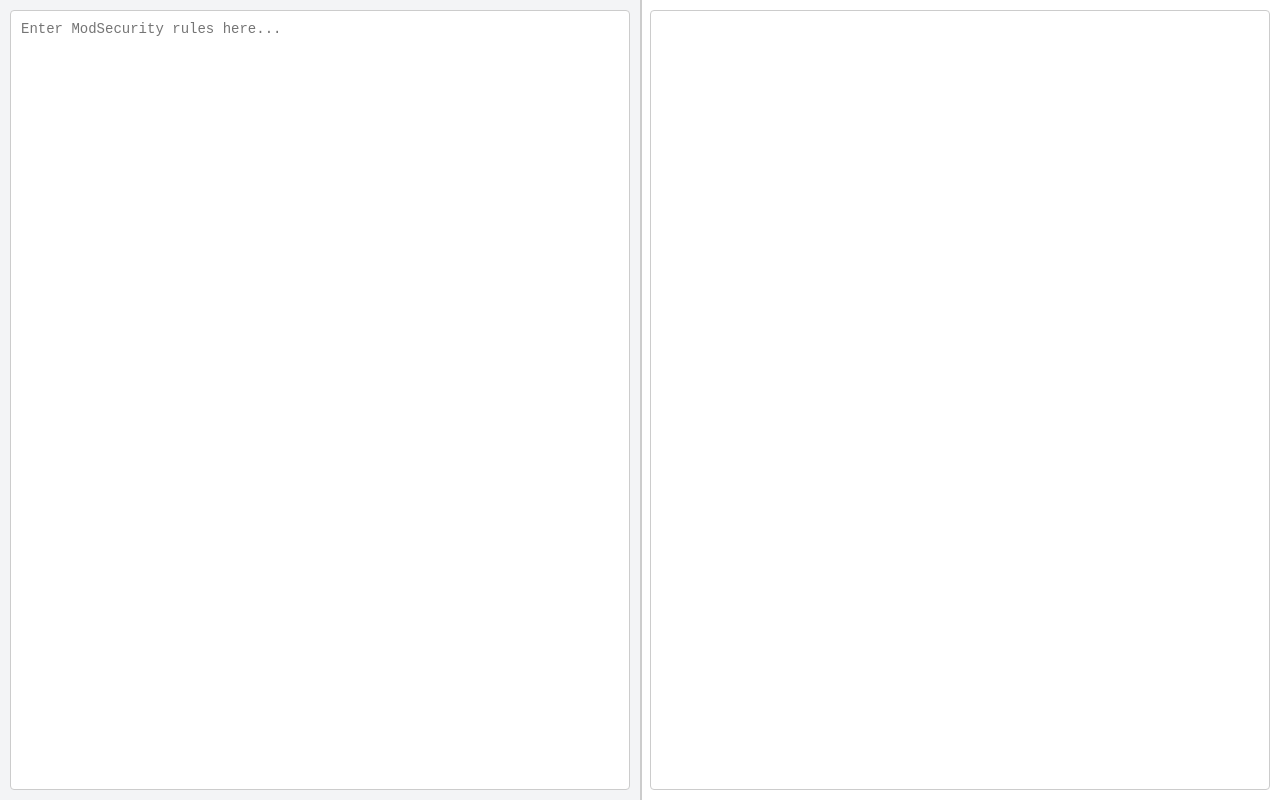
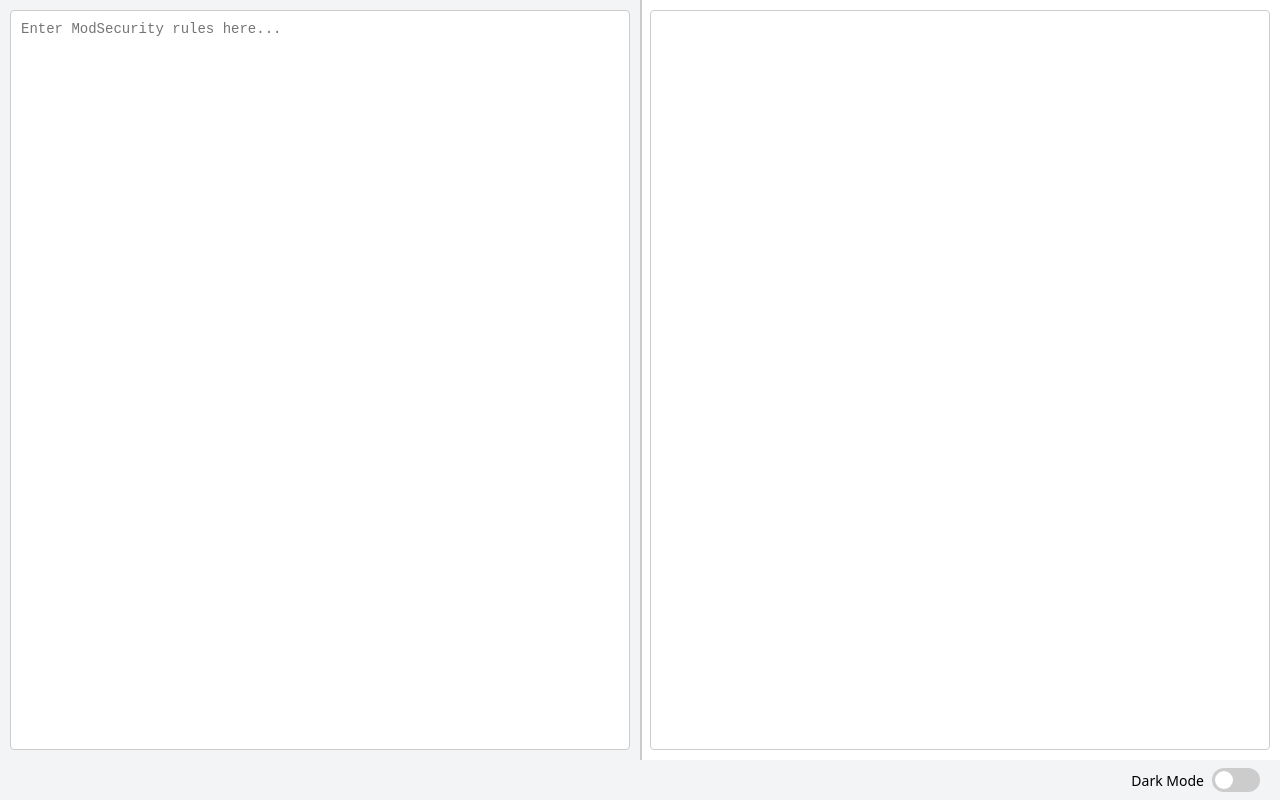
Before and after one commit to tty2/sec-lang-for-human, a plain HTML site: page index.html in a window 1280 px wide. Drawn offline with nearby package versions, Linux system fonts and the light colour scheme.

Commit message:
dark mode

```diff
--- a/index.html
+++ b/index.html
@@ -13,22 +13,22 @@
         }
         .split-view {
             display: flex;
-            height: 100vh;
+            height: calc(100vh - 40px);
             position: relative;
         }
         .left-panel {
-            background-color: #f3f4f6;
             height: 100%;
             overflow: hidden;
             padding: 10px;
             box-sizing: border-box;
+            transition: background-color 0.3s;
         }
         .right-panel {
-            background-color: white;
             height: 100%;
             overflow: hidden;
             padding: 10px;
             box-sizing: border-box;
+            transition: background-color 0.3s;
         }
         .text-area {
             width: 100%;
@@ -42,6 +42,7 @@
             overflow: auto;
             border: 1px solid #ccc;
             border-radius: 4px;
+            transition: all 0.3s;
         }
         .output-area {
             width: 100%;
@@ -54,24 +55,128 @@
             overflow: auto;
             box-sizing: border-box;
             white-space: pre-wrap;
+            transition: all 0.3s;
         }
         .divider {
             width: 2px;
-            background-color: #ccc;
             cursor: col-resize;
             height: 100%;
             position: absolute;
             top: 0;
             user-select: none;
+            transition: background-color 0.3s;
         }
         .divider:hover {
             background-color: #999;
         }
-        .comment { color: #6b7280; }
-        .directive { color: #dc2626; font-weight: bold; }
-        .variable { color: #2563eb; margin-left: 20px; }
-        .operator { color: #7c3aed; margin-left: 20px; }
-        .action { color: #059669; margin-left: 40px; }
+        .footer {
+            height: 40px;
+            padding: 0 20px;
+            display: flex;
+            align-items: center;
+            justify-content: flex-end;
+            transition: all 0.3s;
+        }
+        .theme-switch {
+            display: flex;
+            align-items: center;
+            gap: 8px;
+        }
+        .switch-label {
+            font-family: system-ui, -apple-system, sans-serif;
+            font-size: 14px;
+        }
+        .switch {
+            position: relative;
+            display: inline-block;
+            width: 48px;
+            height: 24px;
+        }
+        .switch input {
+            opacity: 0;
+            width: 0;
+            height: 0;
+        }
+        .slider {
+            position: absolute;
+            cursor: pointer;
+            top: 0;
+            left: 0;
+            right: 0;
+            bottom: 0;
+            background-color: #ccc;
+            transition: .3s;
+            border-radius: 24px;
+        }
+        .slider:before {
+            position: absolute;
+            content: "";
+            height: 18px;
+            width: 18px;
+            left: 3px;
+            bottom: 3px;
+            background-color: white;
+            transition: .3s;
+            border-radius: 50%;
+        }
+        input:checked + .slider {
+            background-color: #2196F3;
+        }
+        input:checked + .slider:before {
+            transform: translateX(24px);
+        }
+
+        /* Light Theme */
+        .theme-light .left-panel { background-color: #f3f4f6; }
+        .theme-light .right-panel { background-color: white; }
+        .theme-light .text-area {
+            background-color: white;
+            color: #000;
+        }
+        .theme-light .output-area {
+            background-color: white;
+            color: #000;
+        }
+        .theme-light .footer {
+            background-color: #f3f4f6;
+            color: #000;
+        }
+        .theme-light .divider {
+            background-color: #ccc;
+        }
+
+        /* Dark Theme */
+        .theme-dark .left-panel { background-color: #1e1e1e; }
+        .theme-dark .right-panel { background-color: #1e1e1e; }
+        .theme-dark .text-area {
+            background-color: #1e1e1e;
+            color: #d4d4d4;
+            border-color: #404040;
+        }
+        .theme-dark .output-area {
+            background-color: #1e1e1e;
+            color: #d4d4d4;
+            border-color: #404040;
+        }
+        .theme-dark .footer {
+            background-color: #1e1e1e;
+            color: #d4d4d4;
+        }
+        .theme-dark .divider {
+            background-color: #404040;
+        }
+        .theme-dark .comment { color: #6A9955; }
+        .theme-dark .directive { color: #FF8C8C; font-weight: bold; }
+        .theme-dark .variable { color: #4FC1FF; margin-left: 20px; }
+        .theme-dark .operator { color: #C586C0; margin-left: 20px; }
+        .theme-dark .action { color: #4EC9B0; margin-left: 40px; }
+
+        /* Light Theme Colors */
+        .theme-light .comment { color: #6b7280; }
+        .theme-light .directive { color: #dc2626; font-weight: bold; }
+        .theme-light .variable { color: #2563eb; margin-left: 20px; }
+        .theme-light .operator { color: #7c3aed; margin-left: 20px; }
+        .theme-light .action { color: #059669; margin-left: 40px; }
     </style>
 </head>
 <body>
@@ -81,6 +186,7 @@
             const [input, setInput] = React.useState('');
             const [splitPosition, setSplitPosition] = React.useState(50);
             const [isDragging, setIsDragging] = React.useState(false);
+            const [isDarkMode, setIsDarkMode] = React.useState(false);
             const containerRef = React.useRef(null);
 
             const startDragging = (e) => {
@@ -168,6 +274,7 @@
             };
 
             return (
+                <div className={isDarkMode ? 'theme-dark' : 'theme-light'}>
                     <div className="split-view" ref={containerRef} style={{cursor: isDragging ? 'col-resize' : 'default'}}>
                         <div className="left-panel" style={{width: `${splitPosition}%`}}>
                             <textarea
@@ -188,6 +295,20 @@
                             </div>
                         </div>
                     </div>
+                    <div className="footer">
+                        <div className="theme-switch">
+                            <span className="switch-label">Dark Mode</span>
+                            <label className="switch">
+                                <input
+                                    type="checkbox"
+                                    checked={isDarkMode}
+                                    onChange={(e) => setIsDarkMode(e.target.checked)}
+                                />
+                                <span className="slider"></span>
+                            </label>
+                        </div>
+                    </div>
+                </div>
             );
         }
 
```
Lines whose indentation alone changed are shown as unchanged.
